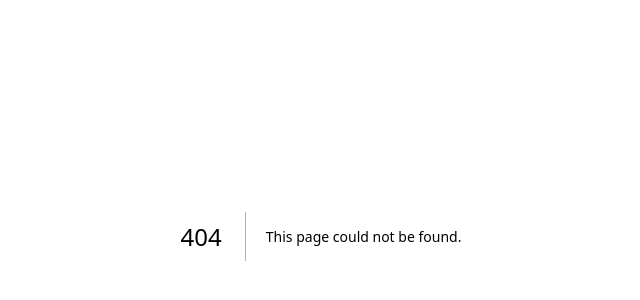
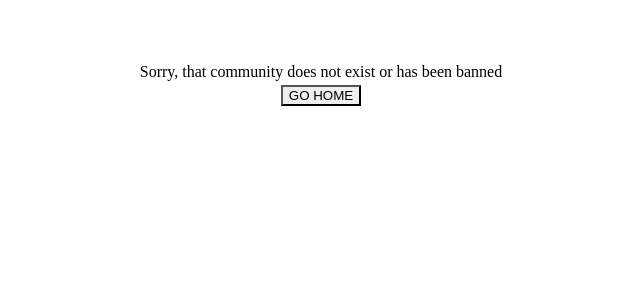
Before and after one commit to MReyna12/reddit-clone, a Next.js app: page /r/1 in a window 1280 px wide. Before the commit this address had no page. Shown: the part 164-464 px from the top of the page, without its empty margins (319-959 px from the left). Built offline with nearby package versions, Linux system fonts and the light colour scheme; no server answers; the database is empty.

Commit message:
creating dynamic routing to any community and handle when a community does not exist

```diff
--- a/package.json
+++ b/package.json
@@ -29,6 +29,10 @@
     "react-firebase-hooks": "^5.1.1",
     "react-icons": "^4.7.1",
     "recoil": "^0.7.6",
+    "safe-json-stringify": "^1.2.0",
     "typescript": "4.9.5"
+  },
+  "devDependencies": {
+    "@types/safe-json-stringify": "^1.1.2"
   }
 }
--- /dev/null
+++ b/src/atoms/communitiesAtom.ts
@@ -0,0 +1,11 @@
+import { Timestamp } from "firebase/firestore";
+import { atom } from "recoil";
+
+export interface Community {
+  id: string;
+  creatorId: string;
+  numberOfMembers: number;
+  privacyType: "public" | "restricted" | "private";
+  createdAt?: Timestamp;
+  imageUrl?: string;
+}
--- /dev/null
+++ b/src/components/Community/NotFound.tsx
@@ -0,0 +1,21 @@
+import React from "react";
+import { Flex, Button } from "@chakra-ui/react";
+import Link from "next/link";
+
+const CommunityNotFound: React.FC = () => {
+  return (
+    <Flex
+      direction="column"
+      justifyContent="center"
+      alignItems="center"
+      minHeight="60vh"
+    >
+      Sorry, that community does not exist or has been banned
+      <Link href="/">
+        <Button mt={4}>GO HOME</Button>
+      </Link>
+    </Flex>
+  );
+};
+
+export default CommunityNotFound;
--- /dev/null
+++ b/src/pages/r/[communityId]/index.tsx
@@ -0,0 +1,55 @@
+import { Community } from "@/atoms/communitiesAtom";
+import CommunityNotFound from "@/components/Community/NotFound";
+import { firestore } from "@/firebase/clientApp";
+import { doc, getDoc } from "firebase/firestore";
+import { GetServerSidePropsContext } from "next";
+import React from "react";
+import safeJsonStringify from "safe-json-stringify";
+
+type CommunityPageProps = {
+  communityData: Community;
+};
+
+const CommunityPage: React.FC<CommunityPageProps> = ({ communityData }) => {
+  console.log("here is the data", communityData);
+
+  if (!communityData) {
+    return (
+      <>
+        <CommunityNotFound />
+      </>
+    );
+  }
+
+  return <div>Welcome to {communityData.id}</div>;
+};
+
+export async function getServerSideProps(context: GetServerSidePropsContext) {
+  // get community data and pass to client component
+  try {
+    const communityDocRef = doc(
+      firestore,
+      "communities",
+      context.query.communityId as string
+    );
+
+    const communityDoc = await getDoc(communityDocRef);
+
+    // Because NextJS does not know how to serialize the Timestamp data type (found in the Community interface) I used the safeJsonStringify library to put the all the data
+    // in a form that NextJS can read and serialize
+    return {
+      props: {
+        communityData: communityDoc.exists()
+          ? JSON.parse(
+              safeJsonStringify({ id: communityDoc.id, ...communityDoc.data() })
+            )
+          : "",
+      },
+    };
+  } catch (error) {
+    // Add error page here
+    console.log("getServerSideProps error", error);
+  }
+}
+
+export default CommunityPage;
```
Also changed, not shown: src/components/Modal/CreateCommunity/CreateCommunityModal.tsx (+22 -4 lines), src/pages/r/[communityId]/submit.tsx (added), 1 other file (tests, documents, lock files or other folders).
